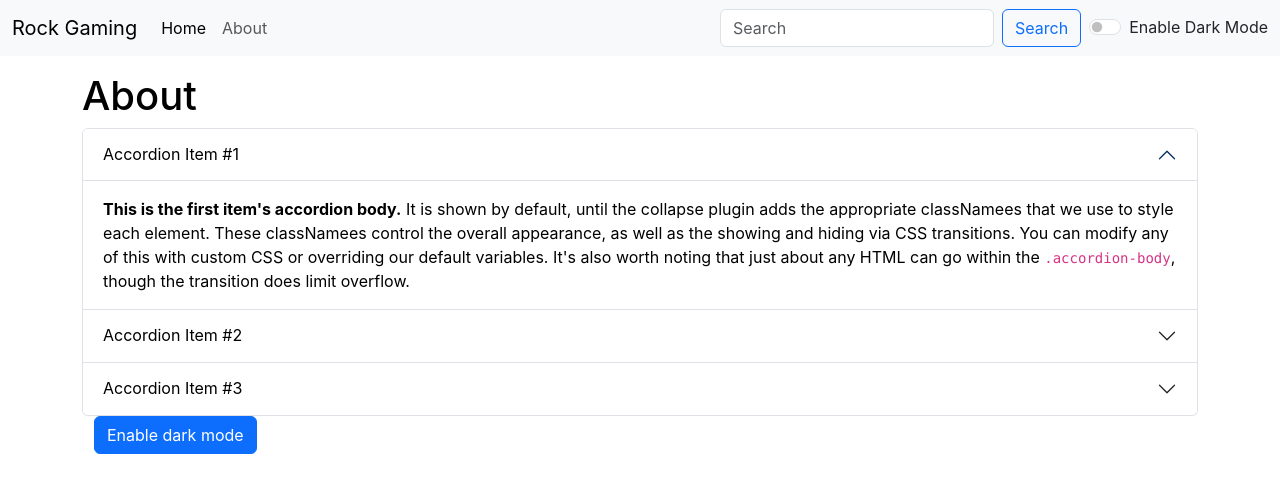
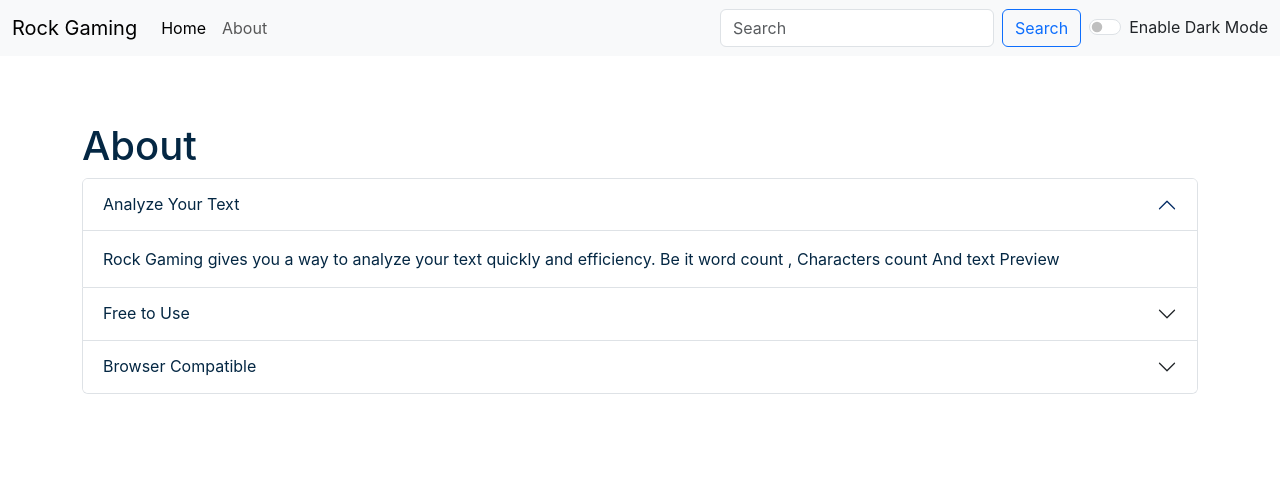
Before and after one commit to Rock00Gaming/new-app, a React (Create React App) app: page /about in a window 1280 px wide. Shown: the top 492 px of the page. Built offline with nearby package versions, Linux system fonts and the light colour scheme.

Commit message:
fixing some issues

```diff
--- a/src/App.js
+++ b/src/App.js
@@ -50,7 +50,7 @@ function App() {
                 />
               }
             ></Route>
-            <Route exact path="/about" element={<About />}></Route>
+            <Route exact path="/about" element={<About mode={mode} />}></Route>
           </Routes>
         </div>
       </Router>
--- a/src/components/About.js
+++ b/src/components/About.js
@@ -1,26 +1,16 @@
 import React, { useState } from "react";
 
-export default function About() {
-  const [myStyle, setMyStyle] = useState({
-    color: "black",
-    backgroundColor: "white",
-  });
-  const [btntext, setBtnStyle] = useState("Enable dark mode");
-  const toggleStyle = () => {
-    if (myStyle.color === "black") {
-      setMyStyle({
-        color: "white",
-        backgroundColor: "black",
-      });
-      setBtnStyle("Enable Light mode");
-    } else {
-      setMyStyle({
-        color: "black",
-        backgroundColor: "white",
-      });
-      setBtnStyle("Enable Dark mode");
-    }
+export default function About(props) {
+  // const [myStyle, setMyStyle] = useState({
+  //   color: "black",
+  //   backgroundColor: "white",
+  // });
+
+  let myStyle = {
+    color: props.mode === "dark" ? "white" : "#042743",
+    backgroundColor: props.mode === "dark" ? "#042743" : "white",
   };
+
   return (
     <div classNameName="container" style={myStyle}>
       <h1>About</h1>
@@ -36,7 +26,7 @@ export default function About() {
               aria-expanded="true"
               aria-controls="collapseOne"
             >
-              Accordion Item #1
+              Analyze Your Text
             </button>
           </h2>
           <div
@@ -45,14 +35,8 @@ export default function About() {
             data-bs-parent="#accordionExample"
           >
             <div className="accordion-body" style={myStyle}>
-              <strong>This is the first item's accordion body.</strong> It is
-              shown by default, until the collapse plugin adds the appropriate
-              classNamees that we use to style each element. These classNamees
-              control the overall appearance, as well as the showing and hiding
-              via CSS transitions. You can modify any of this with custom CSS or
-              overriding our default variables. It's also worth noting that just
-              about any HTML can go within the <code>.accordion-body</code>,
-              though the transition does limit overflow.
+              Rock Gaming gives you a way to analyze your text quickly and
+              efficiency. Be it word count , Characters count And text Preview
             </div>
           </div>
         </div>
@@ -67,7 +51,7 @@ export default function About() {
               aria-expanded="false"
               aria-controls="collapseTwo"
             >
-              Accordion Item #2
+              Free to Use
             </button>
           </h2>
           <div
@@ -78,7 +62,7 @@ export default function About() {
             <div className="accordion-body" style={myStyle}>
               <strong>This is the second item's accordion body.</strong> It is
               hidden by default, until the collapse plugin adds the appropriate
-              classNamees that we use to style each element. These classNamees
+              classNames that we use to style each element. These classNamees
               control the overall appearance, as well as the showing and hiding
               via CSS transitions. You can modify any of this with custom CSS or
               overriding our default variables. It's also worth noting that just
@@ -98,7 +82,7 @@ export default function About() {
               aria-expanded="false"
               aria-controls="collapseThree"
             >
-              Accordion Item #3
+              Browser Compatible
             </button>
           </h2>
           <div
@@ -109,7 +93,7 @@ export default function About() {
             <div className="accordion-body" style={myStyle}>
               <strong>This is the third item's accordion body.</strong> It is
               hidden by default, until the collapse plugin adds the appropriate
-              classNamees that we use to style each element. These classNamees
+              classNames that we use to style each element. These classNamees
               control the overall appearance, as well as the showing and hiding
               via CSS transitions. You can modify any of this with custom CSS or
               overriding our default variables. It's also worth noting that just
@@ -119,11 +103,6 @@ export default function About() {
           </div>
         </div>
       </div>
-      <div className="container">
-        <button className="btn btn-primary" onClick={toggleStyle}>
-          {btntext}
-        </button>
-      </div>
     </div>
   );
 }
--- a/src/components/Alert.js
+++ b/src/components/Alert.js
@@ -6,7 +6,8 @@ function Alert(props) {
     return lower.charAt(0).toUpperCase() + lower.slice(1);
   };
   return (
-    props.alert && (
+    <div style={{ height: "50px" }}>
+      {props.alert && (
         <div
           class={`alert alert-${props.alert.type} alert-dismissible fade show`}
           role="alert"
@@ -14,7 +15,8 @@ function Alert(props) {
           <strong>{capitalize(props.alert.type)}</strong>
           {props.alert.msg}
         </div>
-    )
+      )}
+    </div>
   );
 }
 
--- a/src/components/TextForm.js
+++ b/src/components/TextForm.js
@@ -104,7 +104,14 @@ export default function TextForm(props) {
       >
         <h2>Text Summary</h2>
         <p>{text.length} : Characters</p>
-        <p>{text.split(" ").length - 1} : Words</p>
+        <p>
+          {
+            text.split(" ").filter((element) => {
+              return element.length !== 0;
+            }).length
+          }{" "}
+          : Words
+        </p>
         <p>{0.008 * text.split(" ").length}Read in Minutes</p>
         <h2>Preview</h2>
         <p>{text.length > 0 ? text : "Enter Some text to see Preview"}</p>
```
Also changed, not shown: package.json (+39 -24 lines), 1 other file (tests, documents, lock files or other folders). Lines whose indentation alone changed are shown as unchanged.
